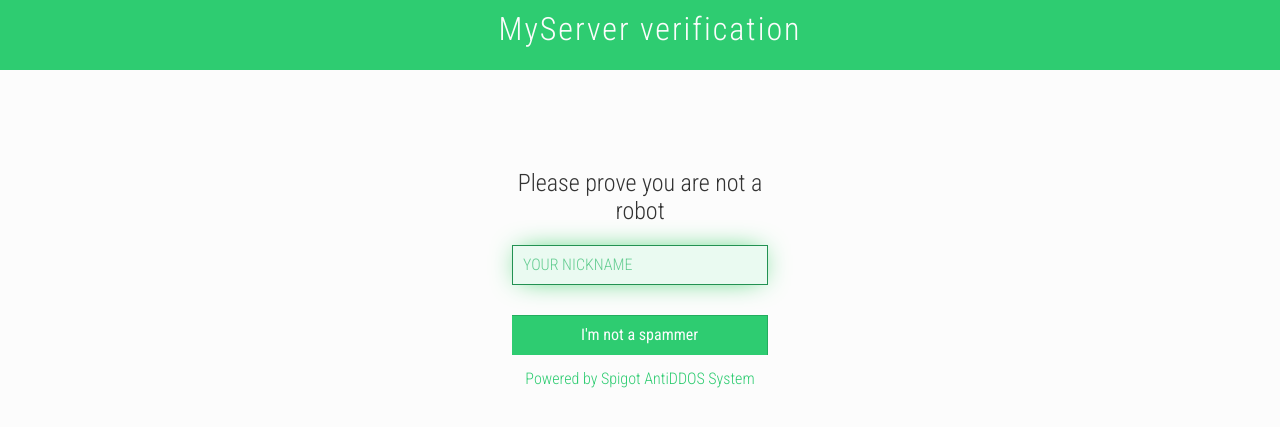
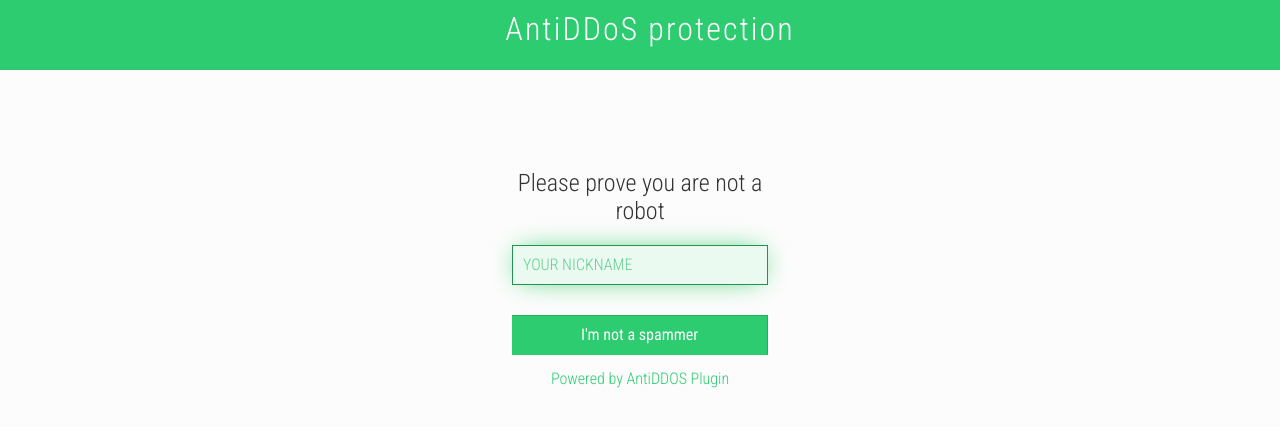
Before and after one commit to klopotowskip/AntiBots, a PHP site: page / in a window 1280 px wide. Shown: the top 427 px of the page. Run offline with PHP 8.4, Linux system fonts and the light colour scheme; some libraries are stand-ins or nearby versions.

Commit message:
Change default header

```diff
--- a/php/index.php
+++ b/php/index.php
@@ -94,7 +94,7 @@
           <div class="g-recaptcha" data-sitekey="<?php echo $sitekey ?>"></div>
           <input type="submit" id="submit" name="submit" value="<?php echo $submit; ?>">
         </form>
-        <a href="#" title="Visit project page">Powered by Spigot AntiDDOS System</a>
+        <a href="https://github.com/pietrek777/AntiDDoS" title="Visit project page">Powered by AntiDDOS Plugin</a>
       </div>
     </main>
   </div>
--- a/php/resources/verification.ini
+++ b/php/resources/verification.ini
@@ -16,7 +16,7 @@ site-key = "your-site-key"
 secret-key = "your-secret-key"
 
 ;Messages
-header = "MyServer verification"
+header = "AntiDDoS protection"
 title = "Please prove you are not a robot"
 submit = "I'm not a spammer"
 placeholder = "Your nickname"
```
